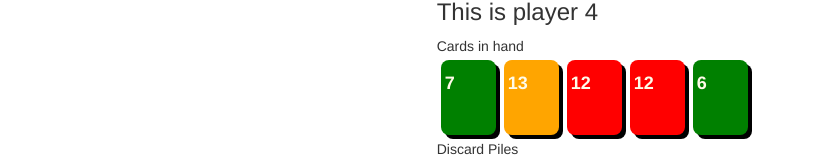
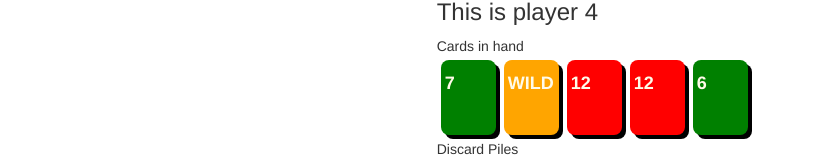
Before and after one commit to brlutz/ReactBo, a React app: page / in a window 1280 px wide. Both pictures are taken after a click on the button "Shuffle". Shown: the part 589-752 px from the top of the page, without its empty margins (0-815 px from the left). Built offline with nearby package versions, Linux system fonts and the light colour scheme.

Commit message:
Added Card Naming

```diff
--- a/src/components/Board.tsx
+++ b/src/components/Board.tsx
@@ -181,7 +181,7 @@ class Card extends React.Component<ICardModel, ICardModel>
 
         return (
         <div key= {this.props.CardId} className={"card"+this.getCardColor()}>
-              <h4><b>{this.props.CardNumber}</b></h4>
+              <h4><b>{this.getCardName()}</b></h4>
           </div>
         )
     }
@@ -208,4 +208,20 @@ class Card extends React.Component<ICardModel, ICardModel>
 
         return _color;
     }
+
+    getCardName()
+    {
+        if(this.props.CardNumber != 13)
+        {
+            return this.props.CardNumber.toString();
+        }
+        else if (this.props.CardNumber === 13)
+        {
+            return "WILD";
+        }
+        else
+        {
+            return "ERROR CARD"
+        }
+    }
 }
```
Also changed, not shown: 2 other files (tests, documents, lock files or other folders).
